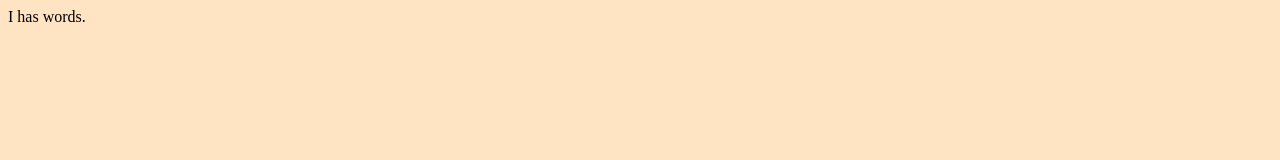
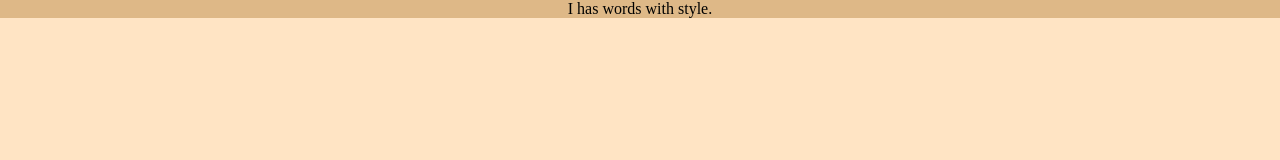
Before and after one commit to BDorries/codeup-web-exercises, a plain HTML site: page index.html in a window 1280 px wide. Drawn offline with Linux system fonts and the light colour scheme.

Commit message:
Exercisesfor 11/22/22

```diff
--- a/index.html
+++ b/index.html
@@ -7,8 +7,8 @@
 </head>
 <body>
 
-<div>
-    I has words.
+<div class="topBanner">
+    I has words with style.
 </div>
 
 
--- a/stylesheet.css
+++ b/stylesheet.css
@@ -5,3 +5,13 @@ html{
     border: solid darkmagenta 2px;
     width: 50%;
 }
+body{
+    margin: 0;
+}
+
+.topBanner{
+    width: 100%;
+    text-align: center;
+    background-color: burlywood;
+
+}
```
Also changed, not shown: external_js.html (added, +9 -0 lines), inline_js.html (added, +11 -0 lines), js/external.js (added, +22 -0 lines), js/index.js (line endings or trailing spaces).
